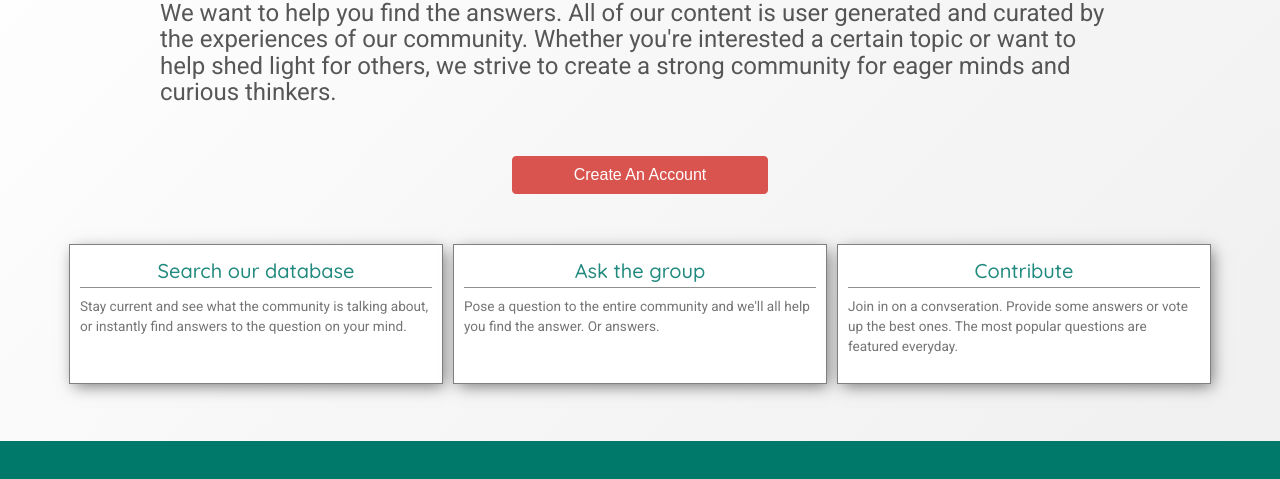
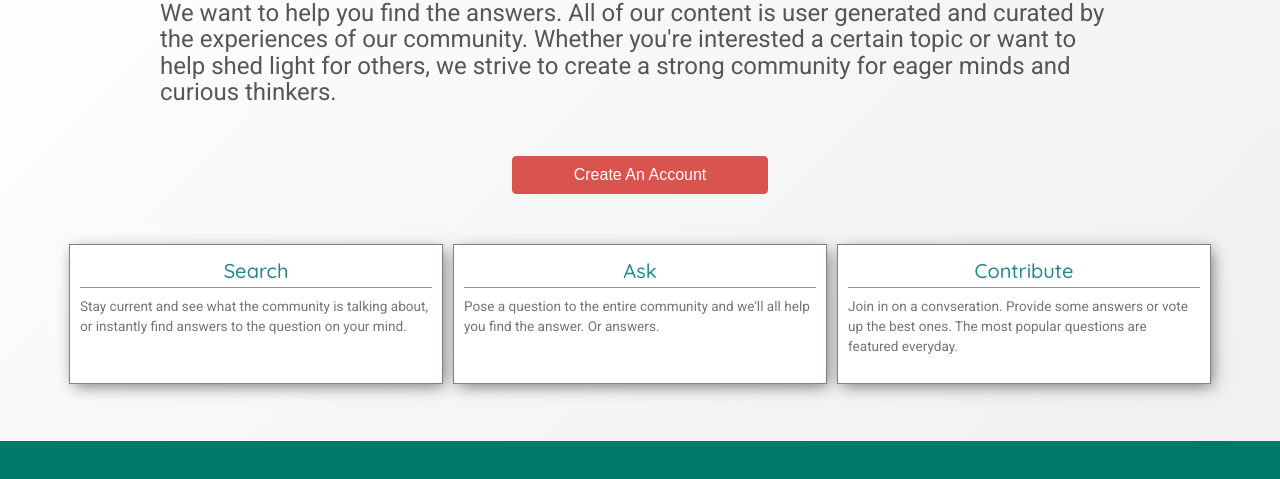
Before and after one commit to jchan922/answers, a website: page client/index.html at #/login in a window 1280 px wide. Shown: the part 599-1078 px from the top of the page. Drawn offline with nearby package versions, Linux system fonts and the light colour scheme; a script that the page names is missing; files whose address does not match are found by name.

Commit message:
fixed three value headlines on splash page.

```diff
--- a/client/partials/login.html
+++ b/client/partials/login.html
@@ -29,11 +29,11 @@
         <button type="button" id="register-modal-large" class="btn btn-danger register-button" data-toggle="modal" data-target="#registerModal">Create An Account</button>
         <div class="product-description-list">
             <div class="product-function">
-                <h4>Search our database</h4>
+                <h4>Search</h4>
                 <p>Stay current and see what the community is talking about, or instantly find answers to the question on your mind.</p>
             </div>
             <div class="product-function">
-                <h4>Ask the group</h4>
+                <h4>Ask</h4>
                 <p>Pose a question to the entire community and we'll all help you find the answer. Or answers.</p>
             </div>
             <div class="product-function">
```
